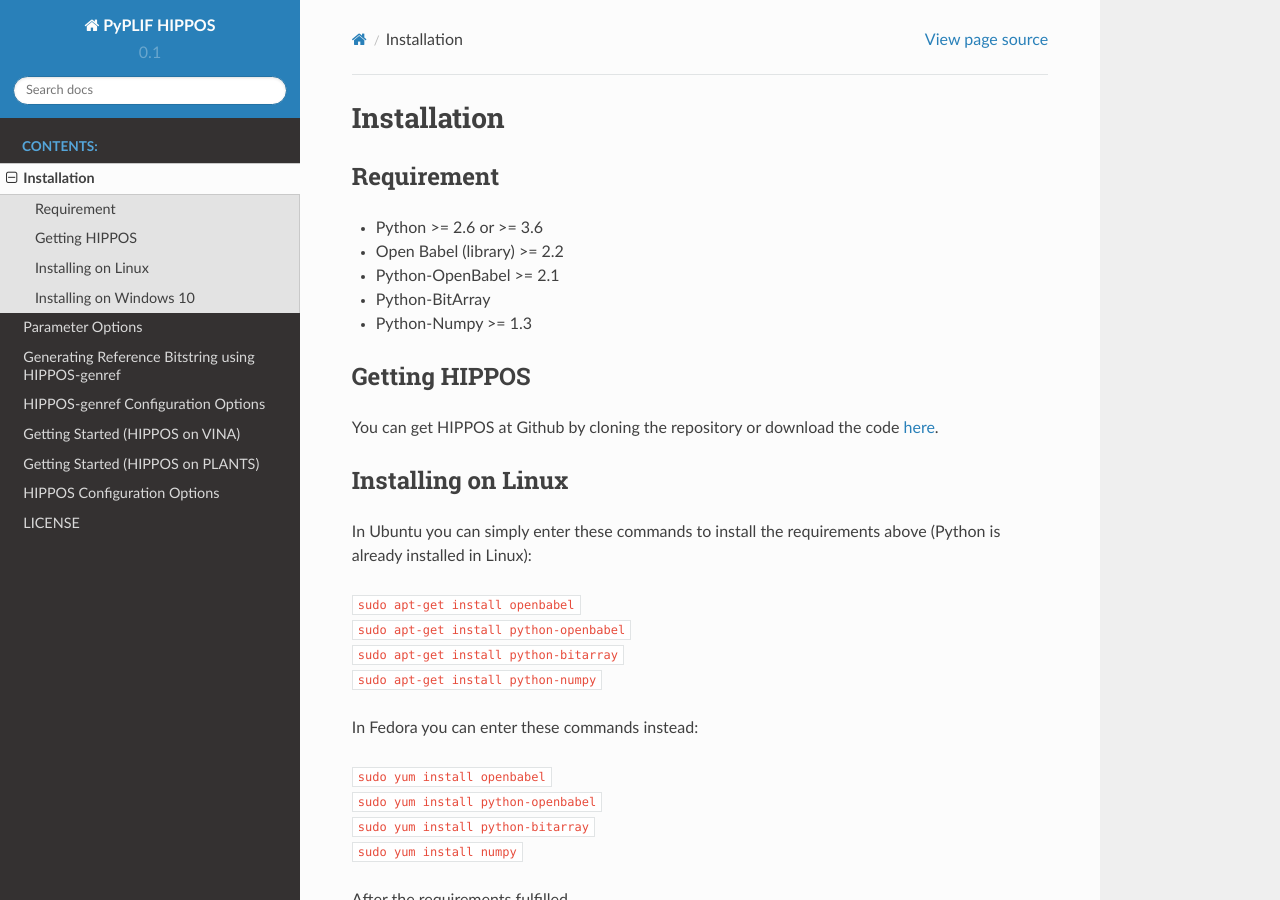
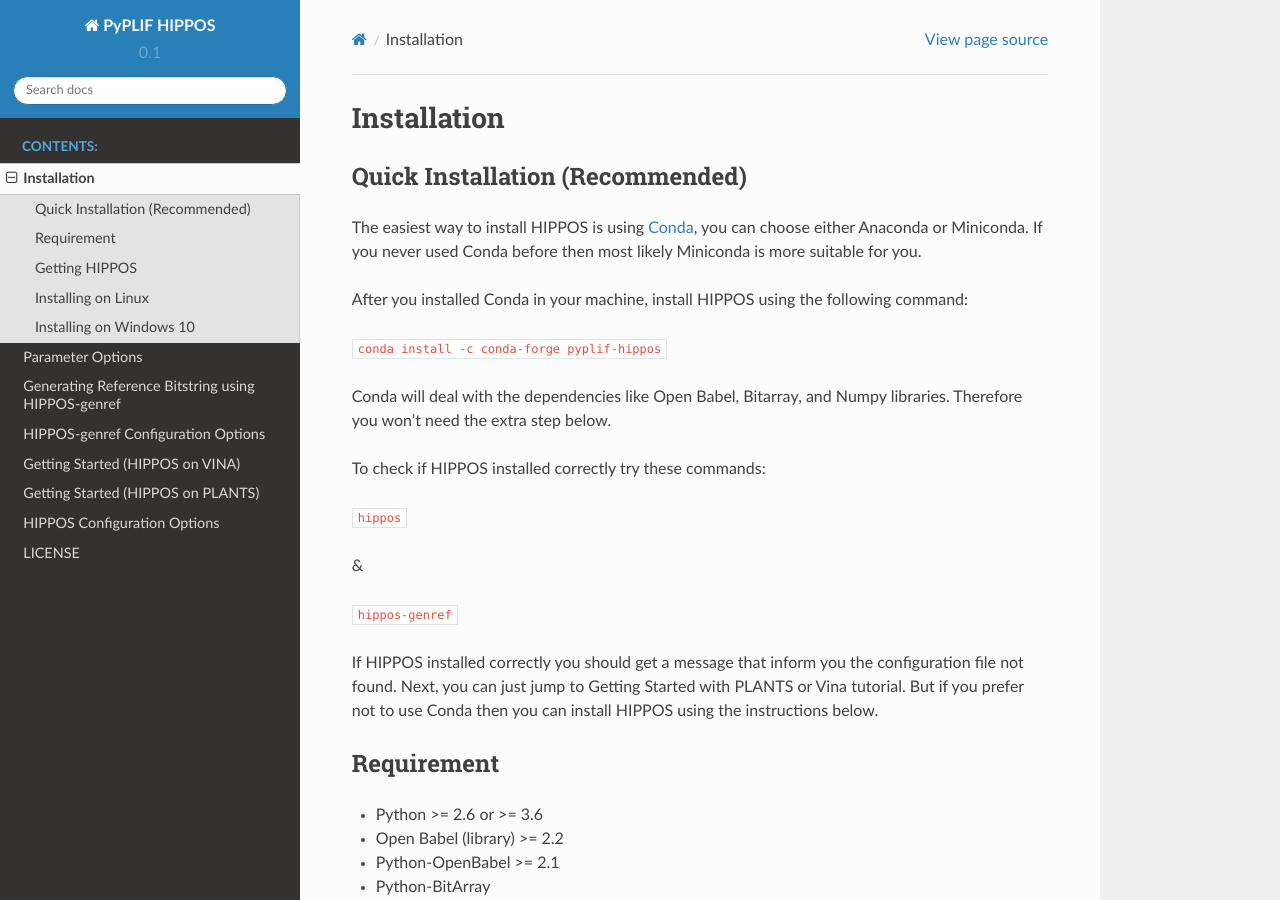
Before and after one commit to radifar/PyPLIF-HIPPOS, a Sphinx documentation site: the page built from docs/source/installation.rst, in a window 1280 px wide and 900 px high. Built offline with Sphinx 7.4.7 and the Read the Docs theme 2.0.0, drawn with Linux system fonts in a browser that asks for light colours.

Commit message:
update installation instruction in docs

```diff
--- a/docs/source/installation.rst
+++ b/docs/source/installation.rst
@@ -1,6 +1,31 @@
 Installation
 ============
 
+Quick Installation (Recommended)
+--------------------------------
+
+The easiest way to install HIPPOS is using `Conda <https://docs.anaconda.com/anaconda/install/>`_, you
+can choose either Anaconda or Miniconda. If you never used Conda before then most likely Miniconda
+is more suitable for you.
+
+After you installed Conda in your machine, install HIPPOS using the following command:
+
+``conda install -c conda-forge pyplif-hippos``
+
+Conda will deal with the dependencies like Open Babel, Bitarray, and Numpy libraries. Therefore you
+won't need the extra step below.
+
+To check if HIPPOS installed correctly try these commands:
+
+``hippos``
+
+&
+
+``hippos-genref``
+
+If HIPPOS installed correctly you should get a message that inform you the configuration file not found.
+Next, you can just jump to Getting Started with PLANTS or Vina tutorial. But if you prefer not to use Conda
+then you can install HIPPOS using the instructions below.
 
 Requirement
 -----------
```
